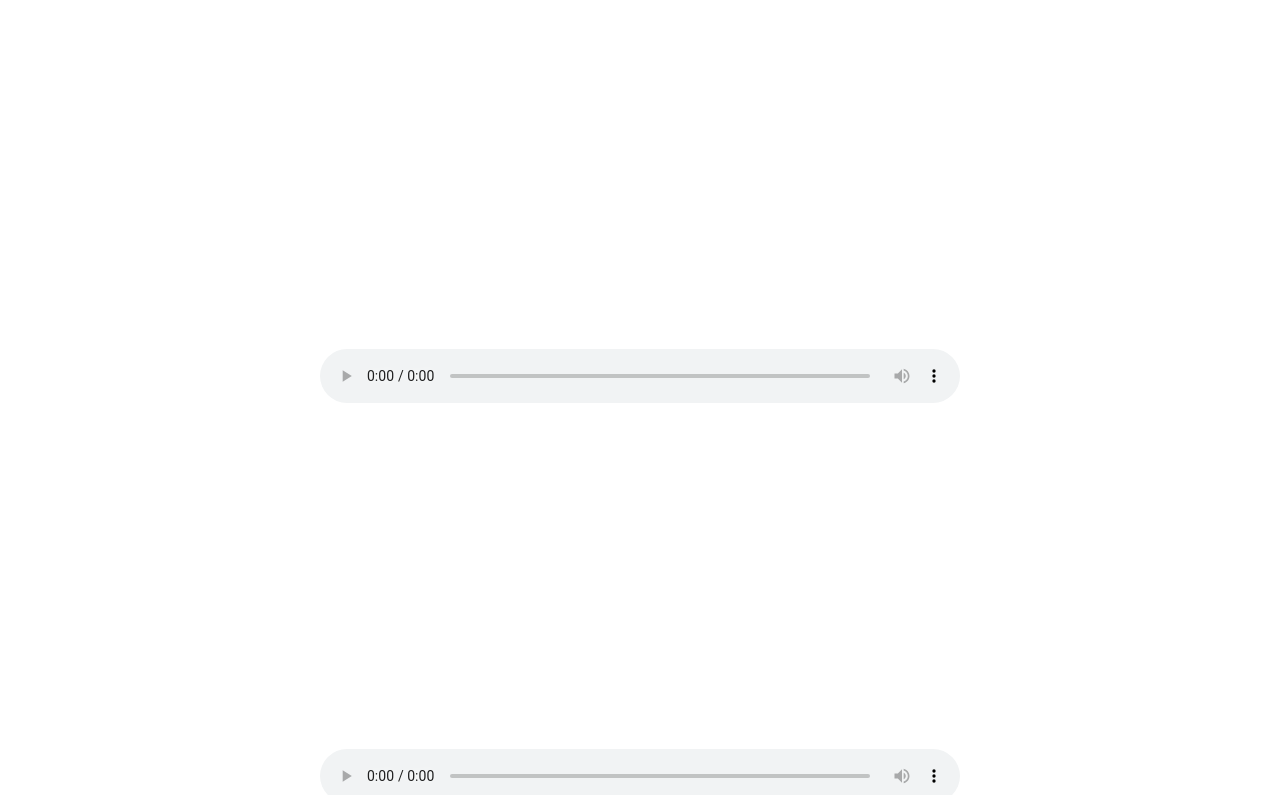
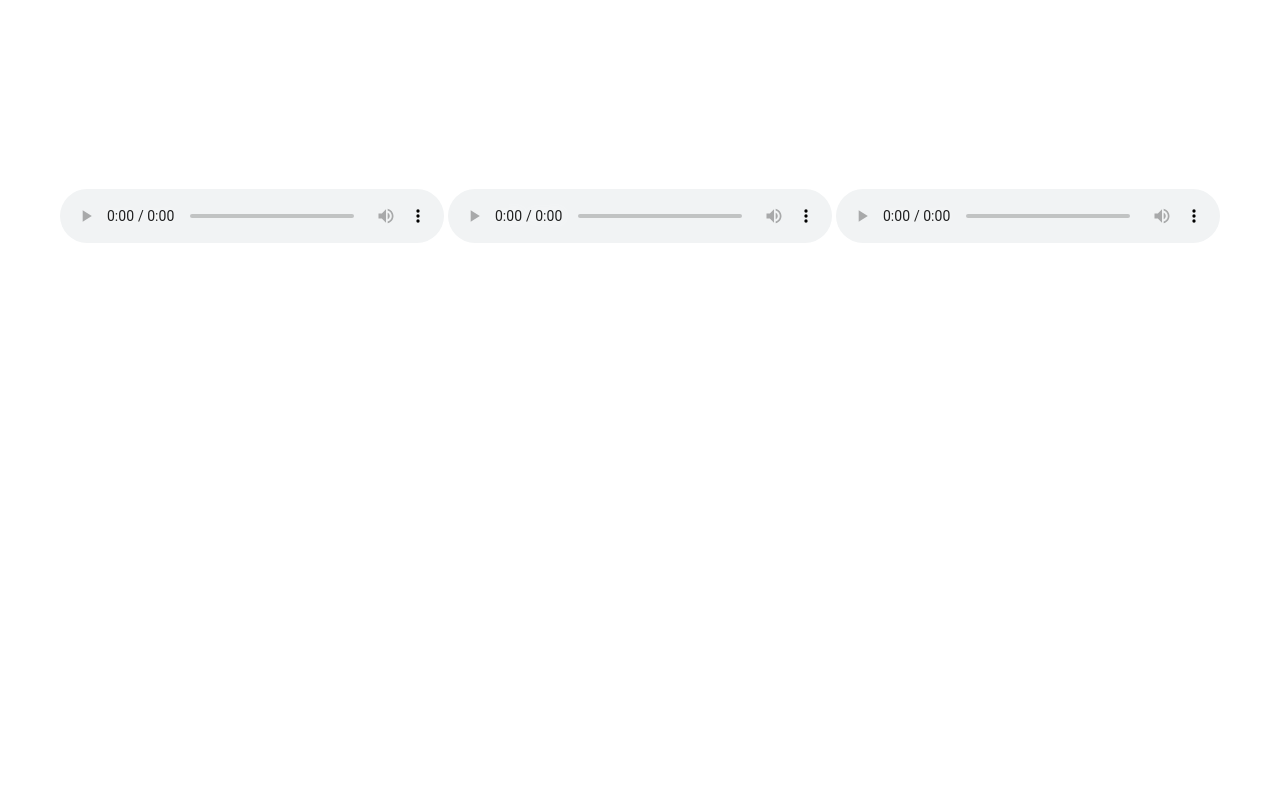
Before and after one commit to MULTI-GAMER-2/Musics, a plain HTML site: page index.html in a window 1280 px wide. Shown: the part 5-800 px from the top of the page. Drawn offline with Linux system fonts and the light colour scheme.

Commit message:
Update index.html

```diff
--- a/index.html
+++ b/index.html
@@ -25,8 +25,8 @@ alert('Parabéns mãe')
 <style>
 audio {
 
-width: 50vw;
-height: 50vh;
+width: 30vw;
+height: 30vh;
 
 }
 </style>
```
